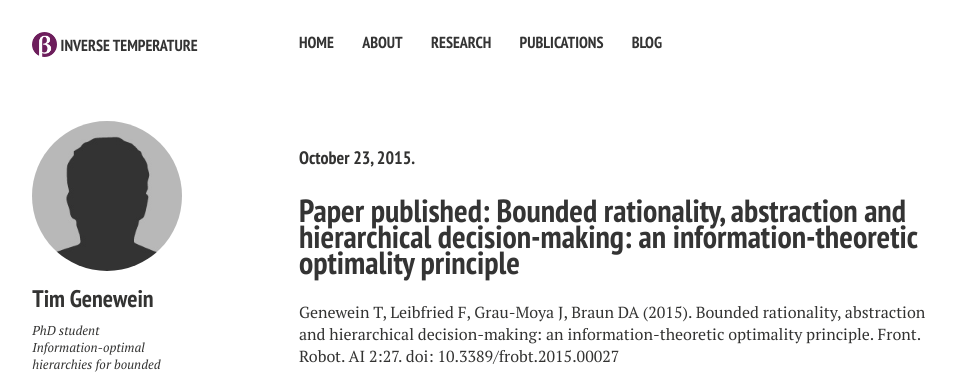
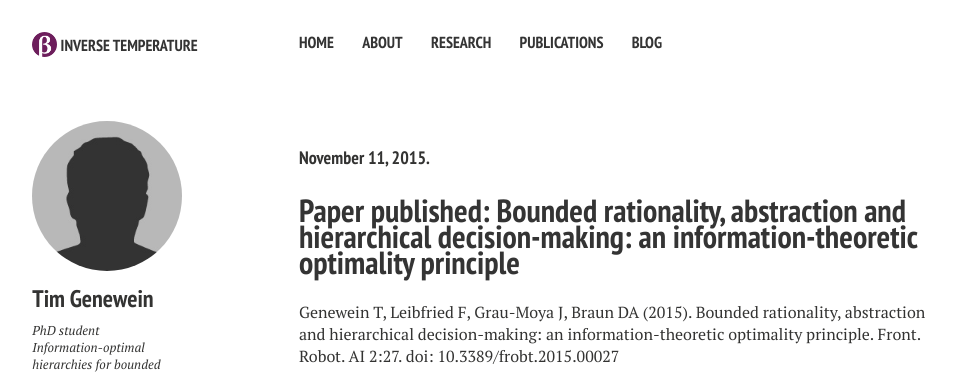
Before and after one commit to tgenewein/tgenewein.github.io, a Jekyll site: the page built from _posts/2015-11-11-Paper-AbstractionsHierarchiesOptimalityPrinciple.md, in a window 1280 px wide. Shown: the top 374 px of the page, without its empty margins (21-991 px from the left). Built offline with Jekyll 4.4.1, drawn with Linux system fonts in a browser that asks for light colours; nearby versions of some CDN libraries; some web fonts are replaced; comment, search, counter and statistics services are not loaded.

Commit message:
Updated date and fixed DOI

```diff
--- a/_posts/2015-10-23-Paper-AbstractionsHierarchiesOptimalityPrinciple.md
+++ b/_posts/2015-11-11-Paper-AbstractionsHierarchiesOptimalityPrinciple.md
@@ -1,13 +1,13 @@
 ---
 layout: post
 title:  "Paper published: Bounded rationality, abstraction and hierarchical decision-making: an information-theoretic optimality principle"
-date:   2015-10-23 15:00:00
+date:   2015-11-11 15:00:00
 publication: true
 pubtype: "paper"
 publink: "http://journal.frontiersin.org/article/10.3389/frobt.2015.00027/abstract"
 downloadlink: "http://journal.frontiersin.org/article/10.3389/frobt.2015.00027/pdf"
 pubtitle: "Bounded rationality, abstraction and hierarchical decision-making: an information-theoretic optimality principle"
-doi: "10.3389/fnhum.2014.00168"
+doi: "10.3389/frobt.2015.00027"
 citeas: "Genewein T, Leibfried F, Grau-Moya J, Braun DA (2015). Bounded rationality, abstraction and hierarchical decision-making: an information-theoretic optimality principle. Front. Robot. AI 2:27. doi: 10.3389/frobt.2015.00027"
 excerpt: "Genewein T, Leibfried F, Grau-Moya J, Braun DA (2015). Bounded rationality, abstraction and hierarchical decision-making: an information-theoretic optimality principle."
 tags: [publication, paper, rate distortion, bounded rationality, hierarchies, abstractions, perception-action]
```
